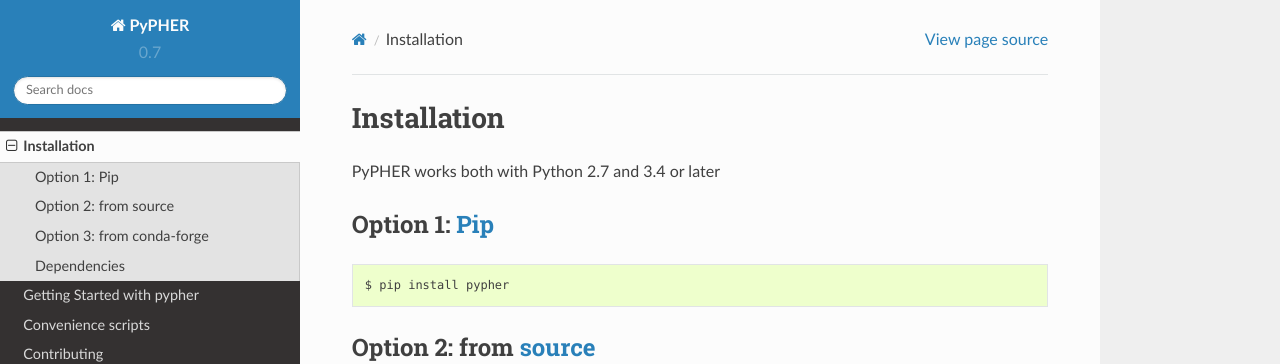
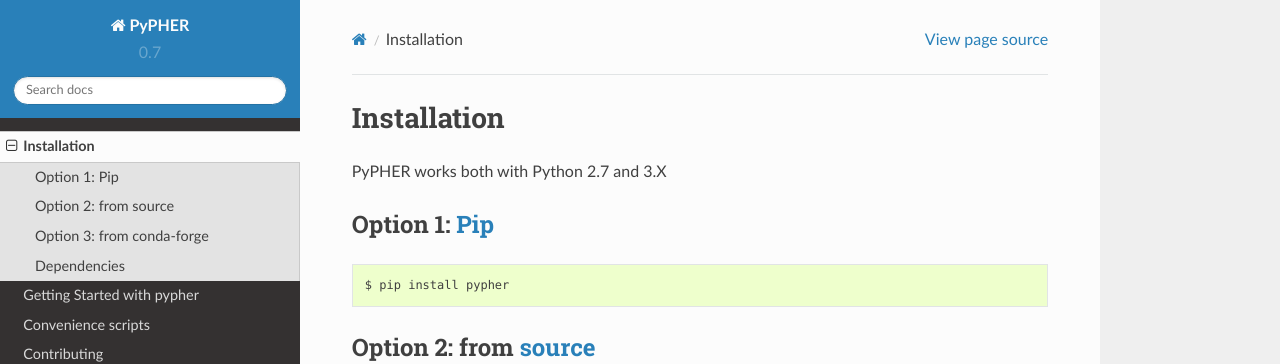
Before and after one commit to aboucaud/pypher, a Sphinx documentation site: the page built from docs/installation.rst, in a window 1280 px wide and 1116 px high. Shown: the top 364 px of the window. Built offline with Sphinx 7.4.7 and the Read the Docs theme 2.0.0, drawn with Linux system fonts in a browser that asks for light colours.

Commit message:
Remove ref to 3.4

```diff
--- a/README.rst
+++ b/README.rst
@@ -32,7 +32,7 @@ Features
 Installation
 ============
 
-PyPHER works both with Python 2.7 and 3.4 or above and relies on `numpy <http://www.numpy.org/>`_, `scipy <http://www.scipy.org/>`_ and `astropy <http://www.astropy.org/>`_ libraries.
+PyPHER works both with Python 2.7 and 3.X and relies on `numpy <http://www.numpy.org/>`_, `scipy <http://www.scipy.org/>`_ and `astropy <http://www.astropy.org/>`_ libraries.
 
 Option 1: `Pip <https://pypi.python.org/pypi/pypher>`_
 ------------------------------------------------------
--- a/docs/installation.rst
+++ b/docs/installation.rst
@@ -4,7 +4,7 @@
 Installation
 ============
 
-PyPHER works both with Python 2.7 and 3.4 or later
+PyPHER works both with Python 2.7 and 3.X
 
 .. _`pypi install`:
 
```
